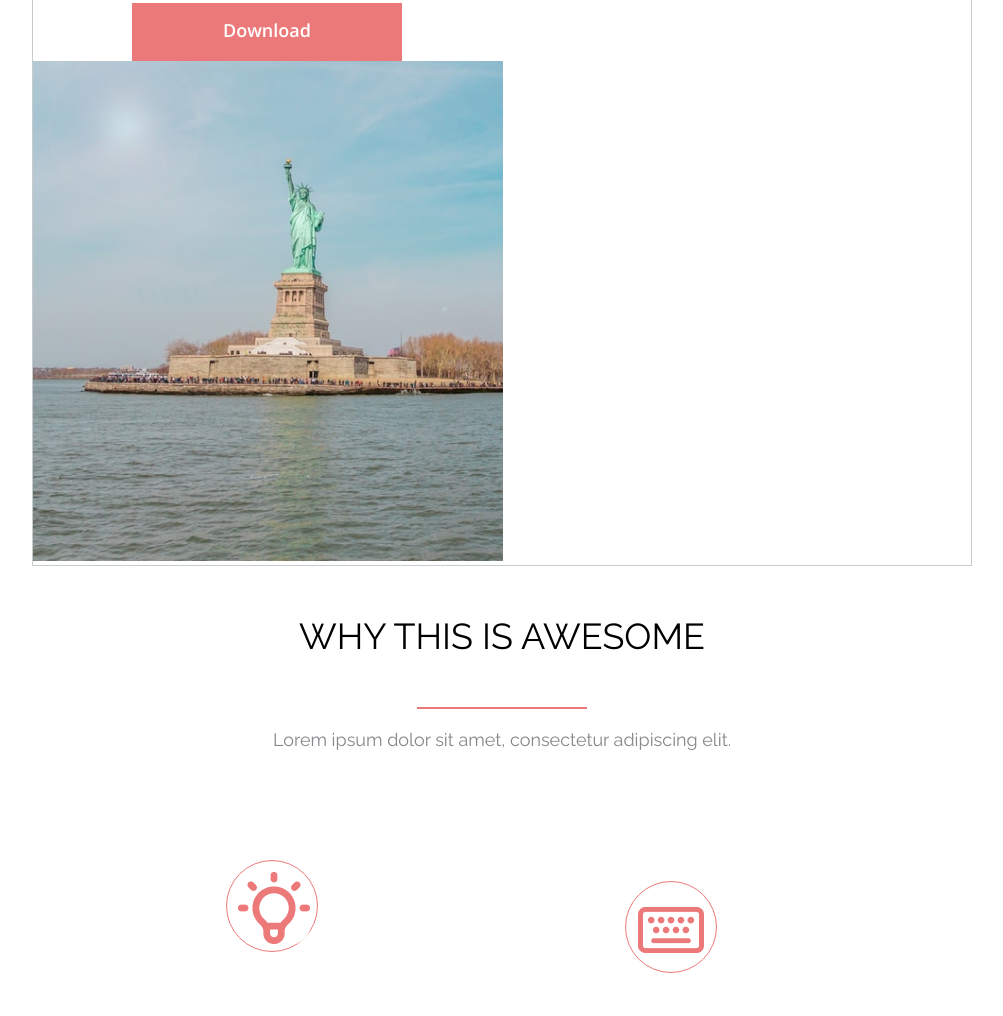
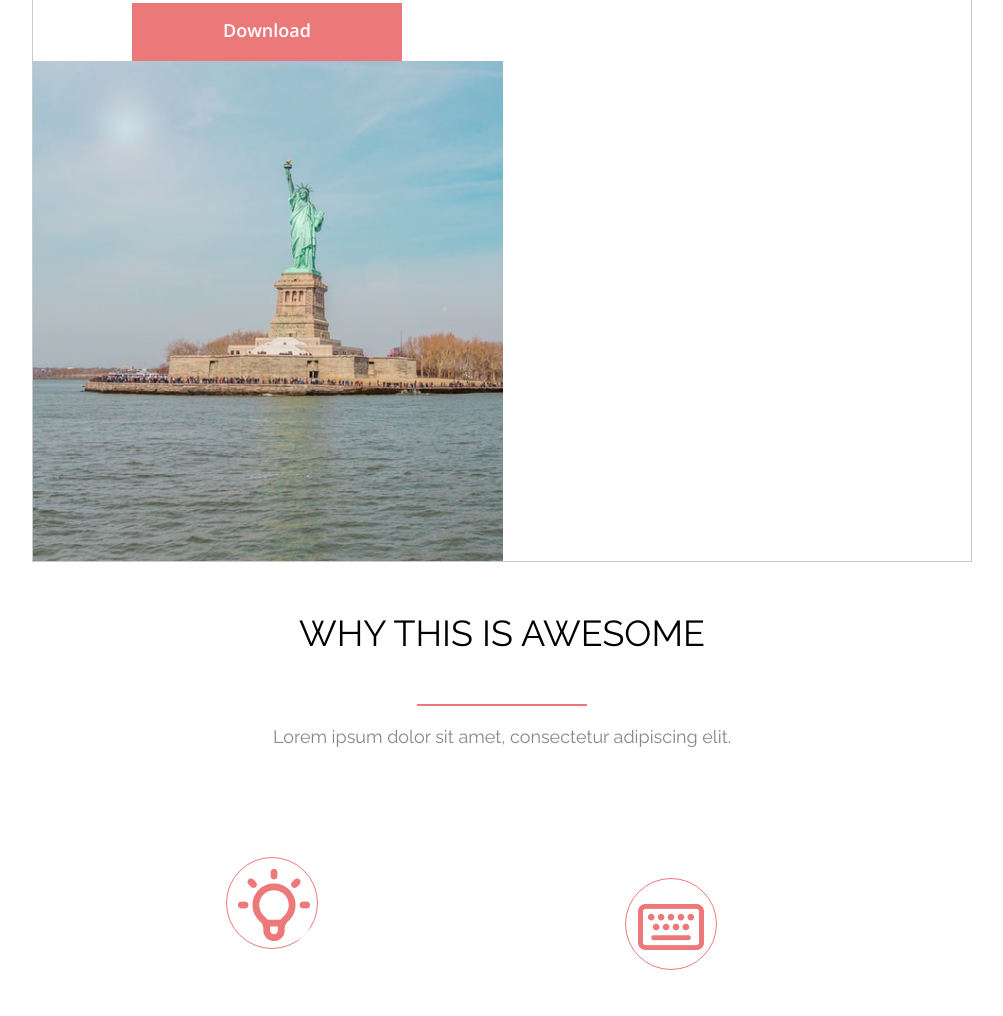
Before and after one commit to Chasmy911/TMS, a plain HTML site: page Axit/index.html in a window 1280 px wide. Shown: the part 529-1545 px from the top of the page, without its empty margins (138-1141 px from the left). Drawn offline with nearby package versions, Linux system fonts and the light colour scheme.

Commit message:
change css file

```diff
--- a/Axit/css/awesome_style.css
+++ b/Axit/css/awesome_style.css
@@ -25,7 +25,7 @@ line-height: 42px;
 text-align: center;
 color: #000000;
 margin-bottom: 50px;
-margin-top: 50px;
+padding-top: 50px;
 }
 
 .section_awesome__line {
--- a/Axit/css/tabs_style.css
+++ b/Axit/css/tabs_style.css
@@ -42,7 +42,7 @@ padding: 10px 70px 10px 83px;
 
 .section_tabs__table_box {
     border: 1px solid #C6CBCD;
-    margin-bottom: -1px;
+
 }
 
 .section_tabs__table__text_box {
@@ -50,11 +50,12 @@ padding: 10px 70px 10px 83px;
     max-width: 570px;
     margin: 0 25px 0 99px;
     vertical-align: top;
- }
+   }
 
 .section_tabs__img_box {
     display: inline-block;
     overflow: hidden;
+    margin-bottom: -4px;
 }
 
 .section_tabs__img_box img {
```
